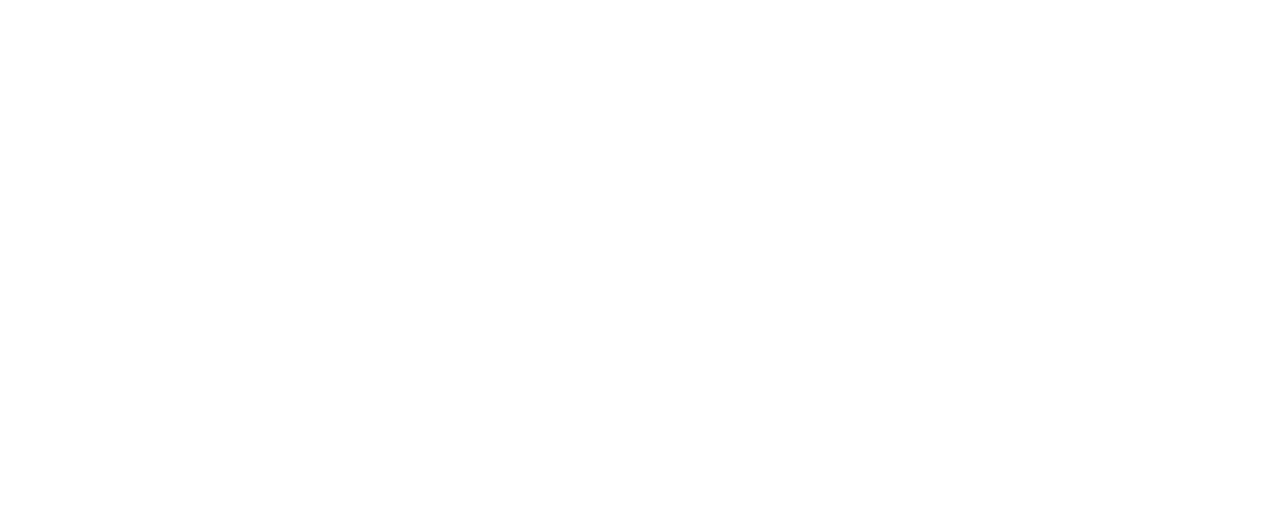
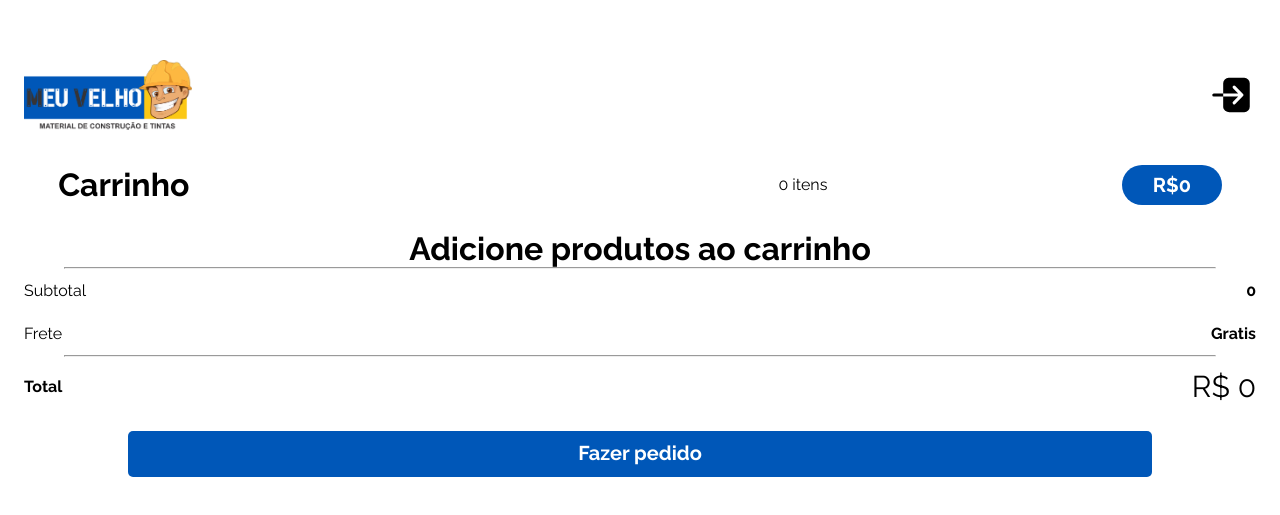
Before and after one commit to vitorcarneiro/ecommerce-vgd-frontend, a React (Create React App) app: page /cart in a window 1280 px wide. Before the commit this address had no page. Shown: the part 129-644 px from the top of the page. Built offline with nearby package versions, Linux system fonts and the light colour scheme; a web font is replaced by a local one.

Commit message:
fix: component import

```diff
--- a/src/App.js
+++ b/src/App.js
@@ -6,10 +6,8 @@
 import Login from "./pages/Login";
 import Register from "./pages/Register";
 import Cart from "./pages/Cart";
-import { useState } from "react";
 
 function App() {
-
   return (
     <CartProvider>
       <AuthProvider>
@@ -18,6 +16,7 @@
             <Route path="/" element={<Home />} />
             <Route path="/login" element={<Login />} />
             <Route path="/register" element={<Register />} />
+            <Route path="/cart" element={<Cart />} />
           </Routes>
         </BrowserRouter>
       </AuthProvider>
--- a/src/pages/Cart/index.js
+++ b/src/pages/Cart/index.js
@@ -29,7 +29,7 @@
   useEffect(() => {
     if (auth !== null) {
       axios
-        .get("http://localhost:5000/cart", {
+        .get("http://ecommerce-vgd-backend.herokuapp.com/cart", {
           headers: {
             Authorization: `Bearer ${auth.token}`,
           },
```
